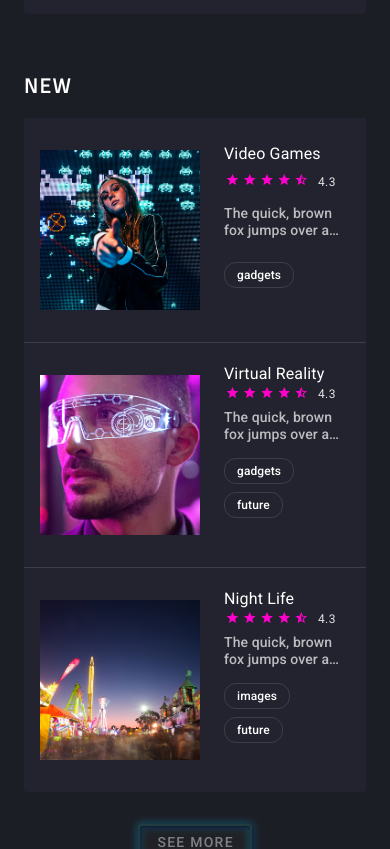
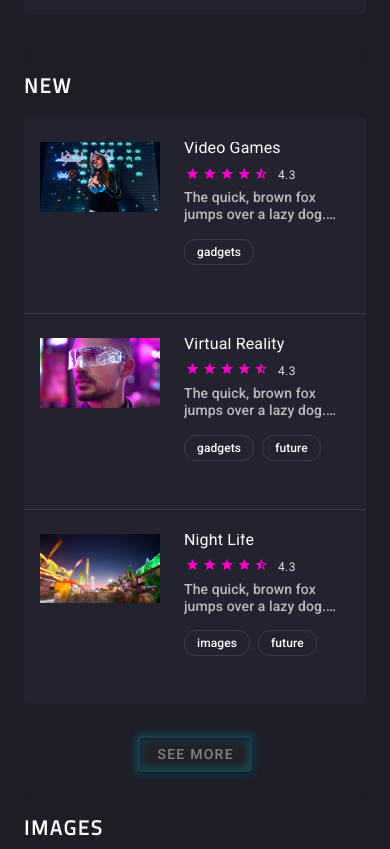
Before and after one commit to marknakajima/neonvue, a Nuxt app: page / in a window 390 px wide. Shown: the part 1044-1893 px from the top of the page. Built offline with nearby package versions, Linux system fonts and the light colour scheme.

Commit message:
Fix layout break in mobile. On mobile, hide v-icon, set max-width to 120

```diff
--- a/components/ListArticles.vue
+++ b/components/ListArticles.vue
@@ -13,57 +13,36 @@
                     <v-list-item
                         :key="item.title"
                         @click="goDetail(item)"
-                        class="pt-4 pb-4 d-flex align-start"
+                        class="pt-6 pb-4 d-flex align-start"
                     >
-                        <v-list-item-avatar v-if="rankIcon" tile class="mr-3 mt-2" >
+
+                        <v-list-item-avatar v-if="rankIcon" tile class="mr-3 mt-2" :class="'d-none d-lg-block'" >
 							<v-icon>
 								mdi-numeric-{{i+1}}-box-multiple
 							</v-icon>
-
-
-
                         </v-list-item-avatar>
-
-                        <div v-if="$vuetify.breakpoint.name == 'xl'">
-                            <v-list-item-avatar
-                                tile
-                                :size="220"
-                                class="d-xl-flex"
-                            >
-                                <v-img
+ 								<v-img
                                     :src="`/${item.slug}/${item.slug}-1.jpg`"
-                                    alt="site.name"
+                                    alt="item.name"
+									class="mr-6"
+									:class="[$vuetify.breakpoint.mdAndUp ? 'd-md-inline-block' : 'block']"
+									:max-width="[$vuetify.breakpoint.mdAndUp ? '320' : '120']"
                                 ></v-img>
-                            </v-list-item-avatar>
-                        </div>
-                        <div v-else>
-                            <v-list-item-avatar
-                                tile
-                                :size="160"
-                                class="d-xl-flex"
-                            >
-                                <!-- on small device load smaller image for faster loading. change below to ${item.slug}-1s.jpg and ready that file in folder -->
-                                <v-img
-                                    :src="`/${item.slug}/${item.slug}-1.jpg`"
-                                    alt="site.name"
-                                ></v-img>
-                            </v-list-item-avatar>
-                        </div>
-
-                        <v-list-item-content class="ml-2">
-                            <v-list-item-title class="subtitle-1 mt-n2">{{
+                        <v-list-item-content>
+                            <v-list-item-title class="subtitle-1 mt-n4"
+								:class="[$vuetify.breakpoint.mdAndUp ? 'mb-4' : 'mb-1']">{{
                                 item.name
                             }}</v-list-item-title>
 
                             <v-list-item-subtitle
-                                class="subtitle-2 d-flex flex-row align-center mt-n2"
+                     			:class="[$vuetify.breakpoint.mdAndUp ? 'mb-4' : 'mb-1']"
                             >
                                 <rating-area
                                     :ratingNum="item.rating"
                                 ></rating-area>
                             </v-list-item-subtitle>
 
-                            <v-list-item-subtitle class="subtitle-2 mb-3">{{
+                            <v-list-item-subtitle class="subtitle-2 mb-4">{{
                                 item.text
                             }}</v-list-item-subtitle>
 
```
